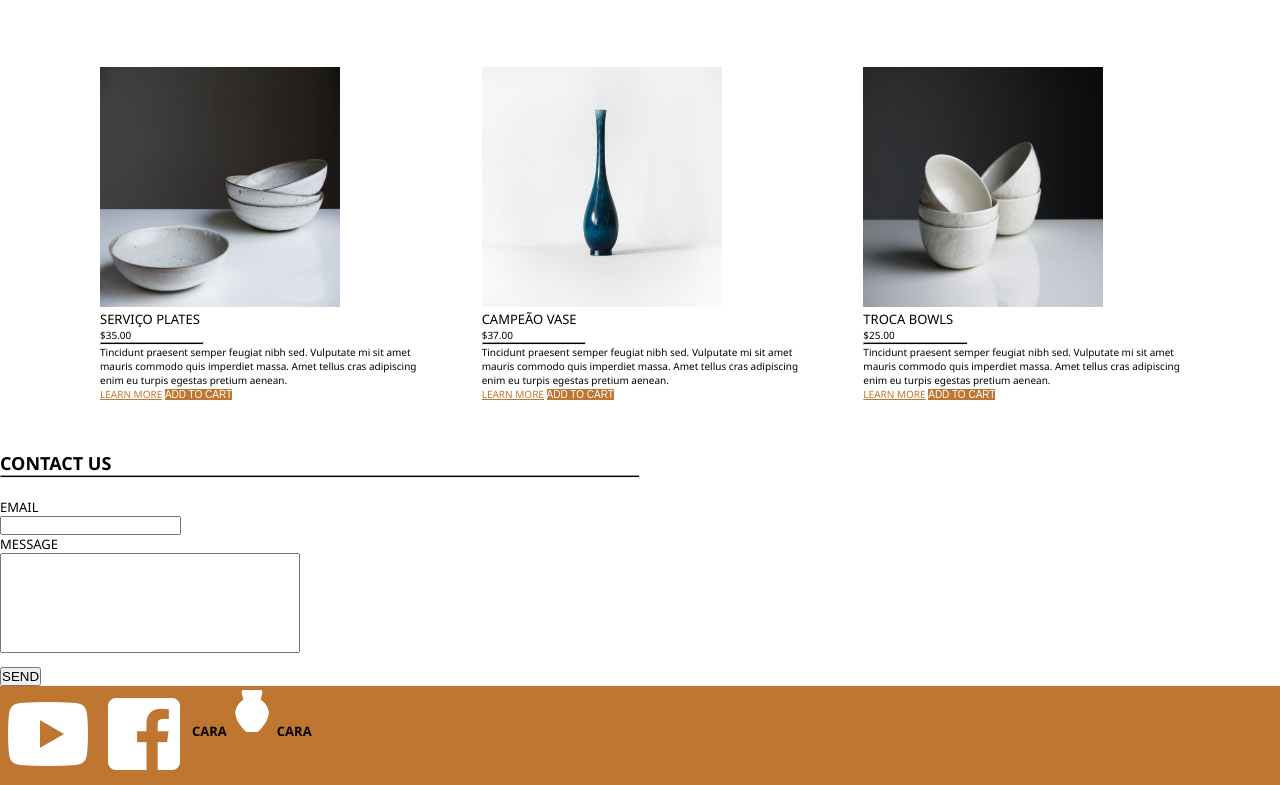
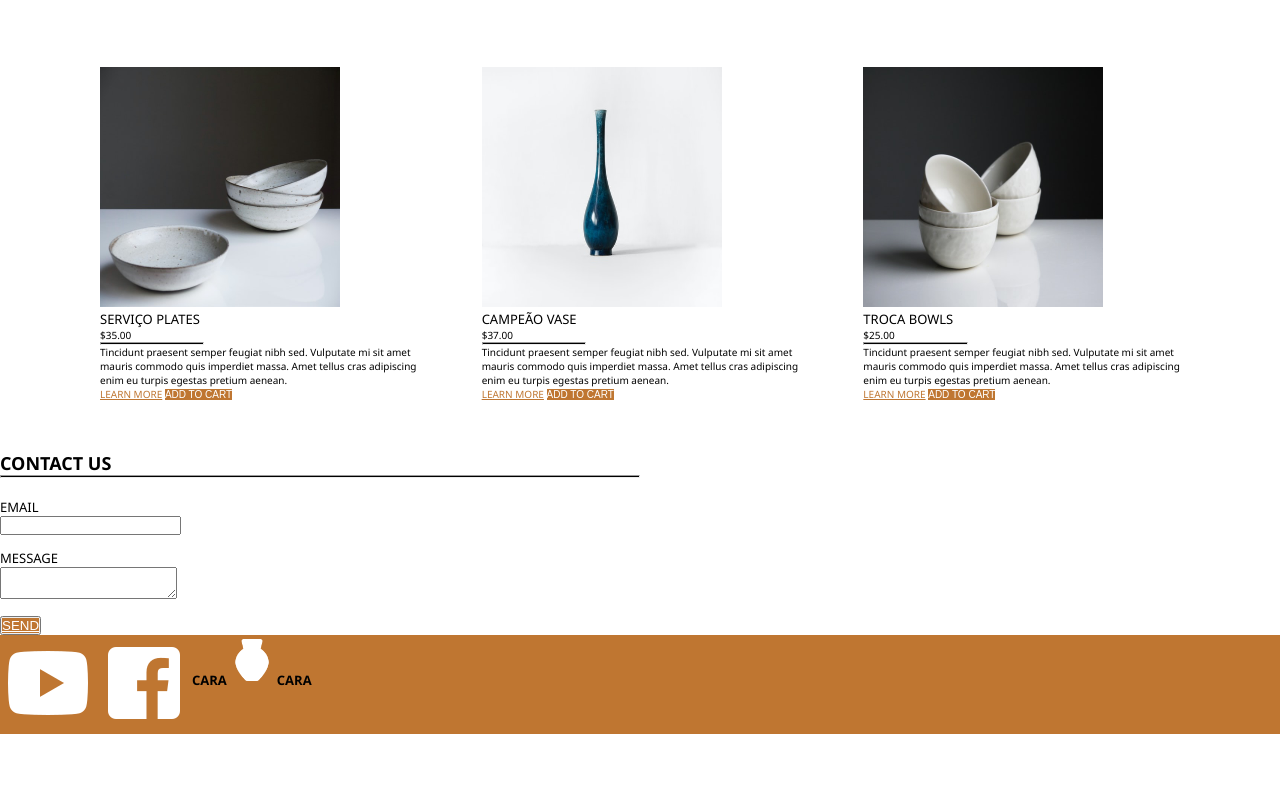
Before and after one commit to phil-sorenson/eCommerce-Website-Project, a plain HTML site: page index.HTML in a window 1280 px wide. Shown: the part 1849-2634 px from the top of the page. After the commit the page ends 2583 px from the top, so only its background shows below. Drawn offline with Linux system fonts and the light colour scheme.

Commit message:
made send_message_button and <a> tag + changed its backgroiund-color and font color

```diff
--- a/index.HTML
+++ b/index.HTML
@@ -241,11 +241,13 @@
             <div class="contact_boxes">
                 <h2>EMAIL</h2>
                 <input class="email_box" type="text" id="email" name="email" >
-                <h2>MESSAGE</h2>
-                <input class="message_box" type="text" id="message" name="message" >
                 <br>
                 <br>
-                <button class="send_message_button" type="button">SEND</button>
+                <h2>MESSAGE</h2>
+                <textarea></textarea>
+                <br>
+                <br>
+                <button><a href="sendmessage.html" class="send_message_button">SEND</a></button>
             </div>
        </section>
        <footer class="footer">
--- a/styles.CSS
+++ b/styles.CSS
@@ -143,12 +143,19 @@ nav a {
 
 .contact_boxes {
     margin-top: 20px;
+}
 
+input {
+    padding-top: 0;
+    padding-left: 0;
 }
- .message_box {
-    height: 100px;
-    width: 300px;
- }
+
+.send_message_button {
+    background-color: #bf7631;
+    color: white;
+    border: none;
+    margin-bottom: 5px;
+}
 
 /* /* FOOTER * */
 footer {
```
